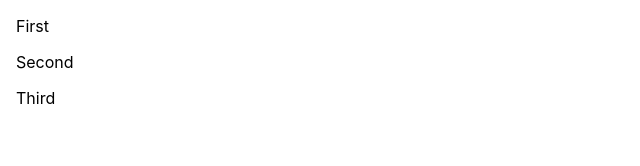
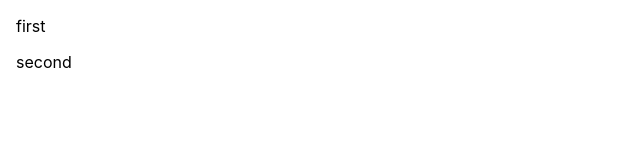
Before and after one commit to bartlomiejolma/words-ui, a React (Create React App) app: page / in a window 1280 px wide. Shown: the top 166 px of the page, without its empty margins (0-640 px from the left). Built offline with nearby package versions, Linux system fonts and the light colour scheme.

Commit message:
Displays list of selected words.

```diff
--- a/src/App.tsx
+++ b/src/App.tsx
@@ -10,15 +10,7 @@ function App() {
     fetchWords().then((result) => setWords(result))
   },[])
   return <List >
-    <ListItem>
-      First
-    </ListItem>
-    <ListItem>
-      Second
-    </ListItem>
-    <ListItem>
-      Third
-    </ListItem>
+    {words.map((word)=> <ListItem>{word}</ListItem>)}
   </List>;
 }
 
```
